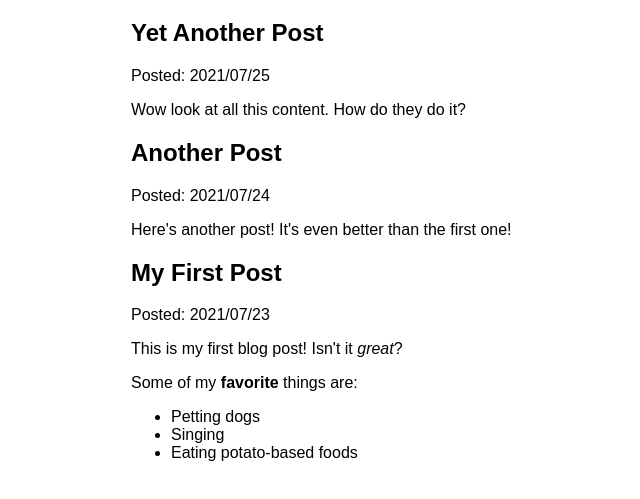
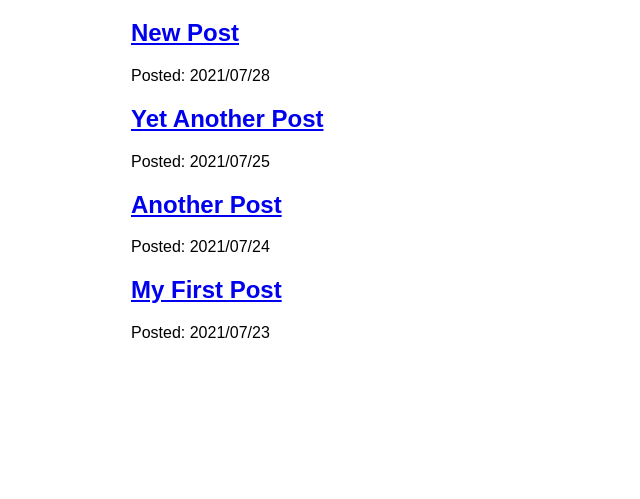
Before and after one commit to shktkt219/tutorialv3, a Gatsby site: page /blog in a window 1280 px wide. Shown: the part 157-656 px from the top of the page, without its empty margins (259-899 px from the left). Built offline with nearby package versions, Linux system fonts and the light colour scheme; Gatsby itself is replaced by a stand-in of ours.

Commit message:
finished Gatsby Tutorial Part 6

```diff
--- /dev/null
+++ b/blog/new-post.mdx
@@ -0,0 +1,6 @@
+---
+title: "New Post"
+date: "2021-07-28"
+---
+
+Neeeeeeeeeeeeeeew
--- a/src/pages/blog.js
+++ b/src/pages/blog/index.js
@@ -1,7 +1,6 @@
 import * as React from "react"
-import { graphql } from 'gatsby'
-import { MDXRenderer } from 'gatsby-plugin-mdx'
-import Layout from "../components/layout"
+import { Link, graphql } from 'gatsby'
+import Layout from "../../components/layout"
 
 const BlogPage = ({data}) => {
   return (
@@ -9,11 +8,12 @@
       {
         data.allMdx.nodes.map(node => (
           <article key={node.id}>
-            <h2>{ node.frontmatter.title }</h2>
+            <h2>
+              <Link to={`/blog/${node.slug}`}>
+                {node.frontmatter.title}
+              </Link>
+            </h2>
             <p>Posted: {node.frontmatter.date}</p>
-            <MDXRenderer>
-              {node.body}
-            </MDXRenderer>
           </article>
         ))
       }
@@ -30,7 +30,7 @@
           title
         }
         id
-        body
+        slug
       }
     }
   }
```
Also changed, not shown: src/pages/blog/{mdx.slug}.js (added, +29 -0 lines).
